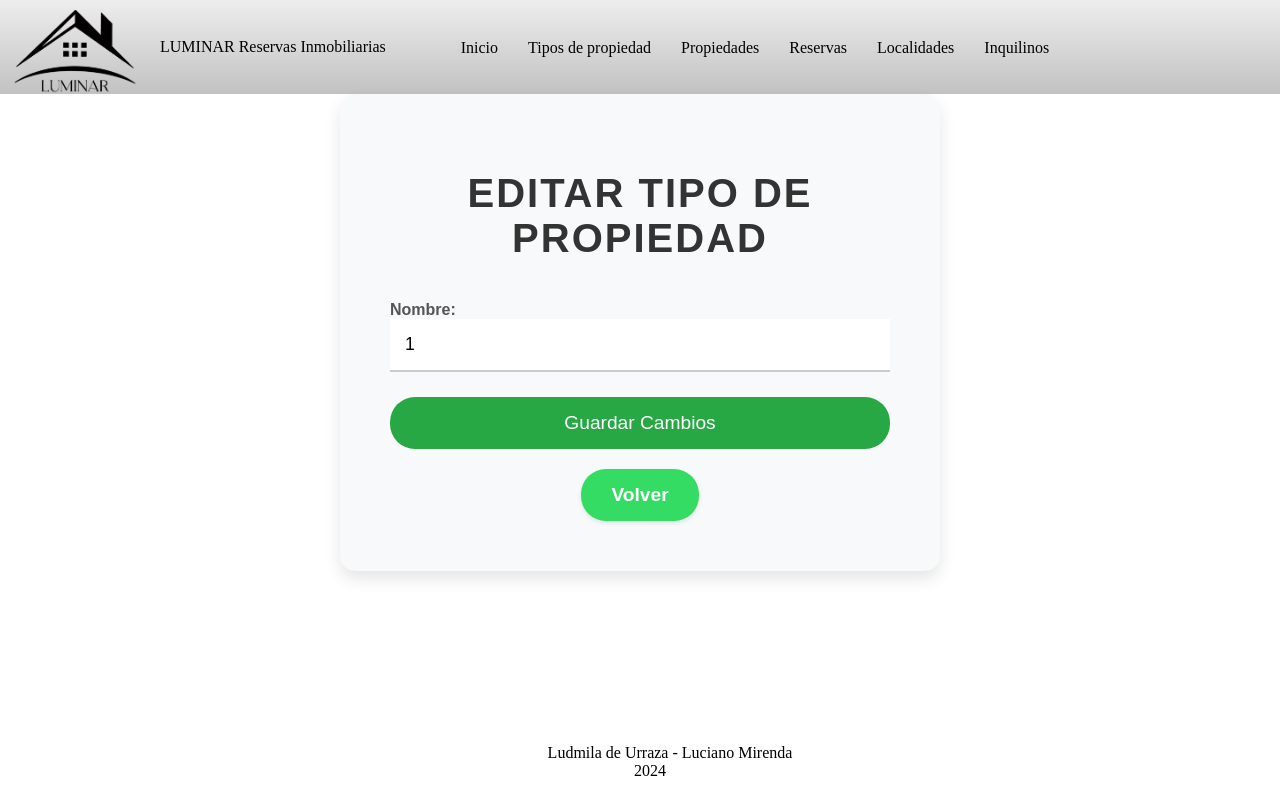
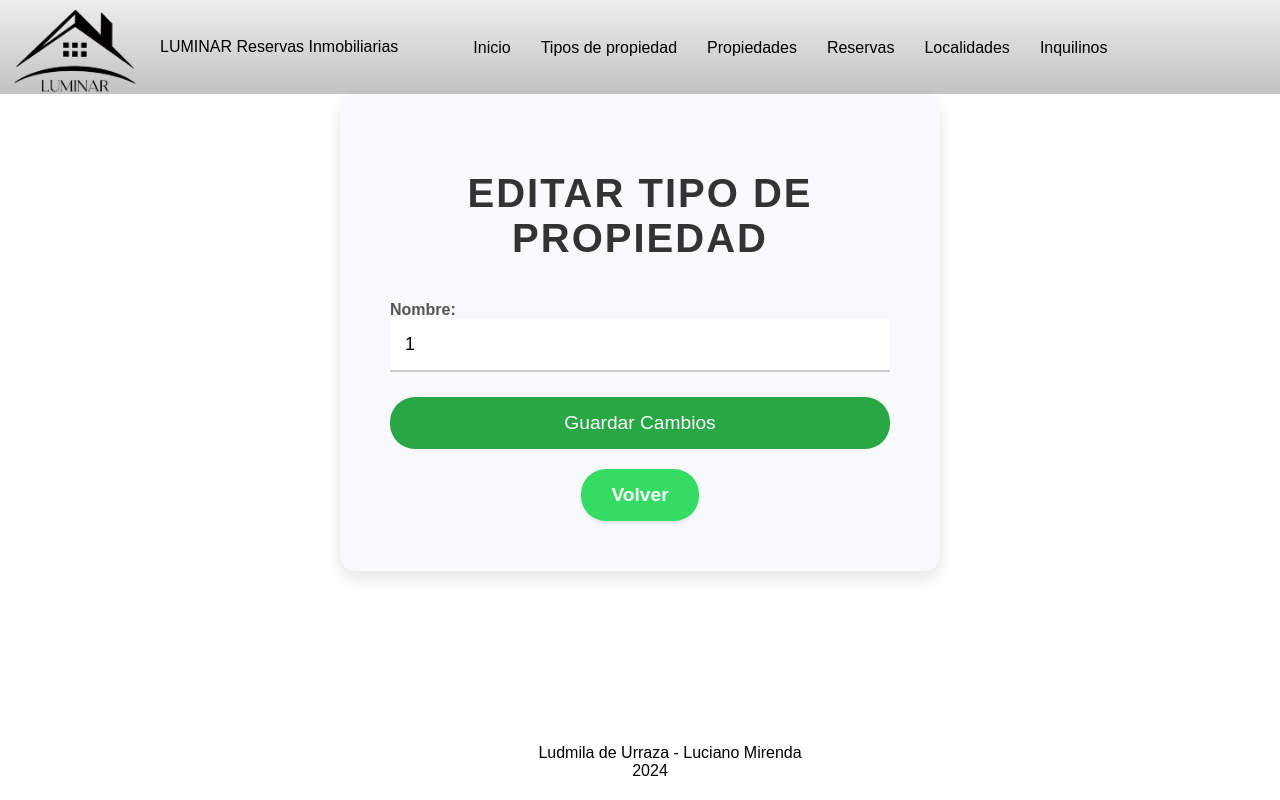
Before and after one commit to lucianomirenda/Inmobiliaria, a React (Create React App) app: page /tipo-propiedad/editar/1/1 in a window 1280 px wide. Built offline with nearby package versions, Linux system fonts and the light colour scheme.

Commit message:
tipo propiedades terminado

```diff
--- a/src/assets/styles/NavBar.css
+++ b/src/assets/styles/NavBar.css
@@ -3,7 +3,7 @@
   }
 
   .nav-item {
-    font-family: 'Century Gothic';
+    font-family: 'Poppins', sans-serif;
     font-size: 16px;
     font-weight: 520;
     margin-left: 20px;
--- a/src/assets/styles/footer.css
+++ b/src/assets/styles/footer.css
@@ -8,14 +8,14 @@
 }
 
 .nombre-text {
-   font-family: 'Century Gothic';
+   font-family: 'Poppins', sans-serif;
    font-size: 16px;
    font-weight: 520;
    margin-left: 20px;
 }
 
 .anio-text {
-   font-family: 'Century Gothic';
+   font-family: 'Poppins', sans-serif;
    font-size: 16px;
    font-weight: 520;
    margin-right: 20px;
--- a/src/assets/styles/logo.css
+++ b/src/assets/styles/logo.css
@@ -11,7 +11,7 @@
 }
 
 .logo-text {
-    font-family: 'Century Gothic';
+    font-family: 'Poppins', sans-serif;
     font-size: 16px;
     font-weight: 520;
     margin-left: 20px;
--- a/src/pages/tipoPropiedad/edit/EditTipoPropiedad.js
+++ b/src/pages/tipoPropiedad/edit/EditTipoPropiedad.js
@@ -4,8 +4,6 @@ import './EditTipoPropiedad.css';
 
 
 const EditTipoPropiedad = () => {
-
-
 
   const { id, nombre } = useParams();
   const [nombreEditado, setNombreEditado] = useState(nombre); // Usar el nombre obtenido de la URL
@@ -20,7 +18,7 @@ const EditTipoPropiedad = () => {
   const handleSubmit = async (e) => {
     e.preventDefault();
 
-    if (nombre.trim() === '') {
+    if (nombreEditado.trim() === '') {
       setMensaje('El nombre es obligatorio');
       return;
     }
```
Also changed, not shown: src/pages/propiedad/PropiedadPage.js (added).
